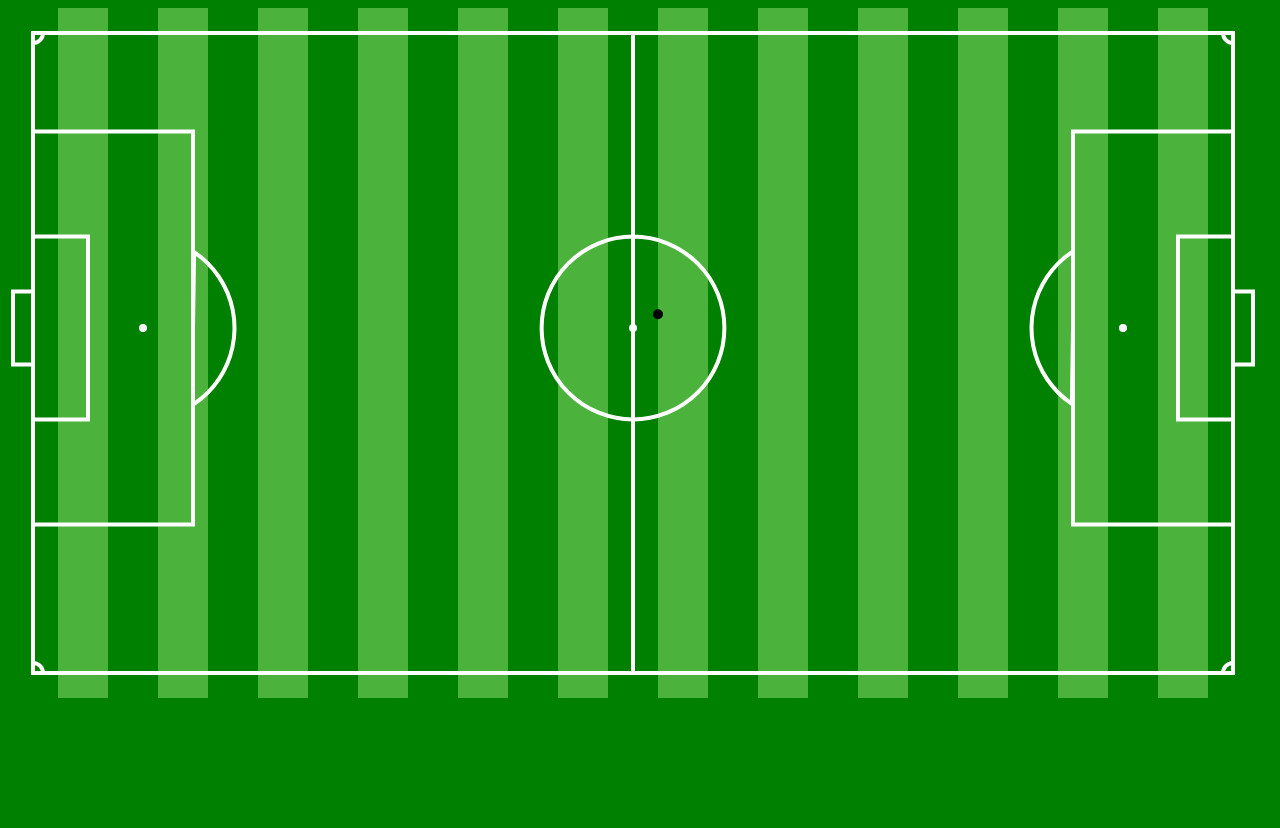
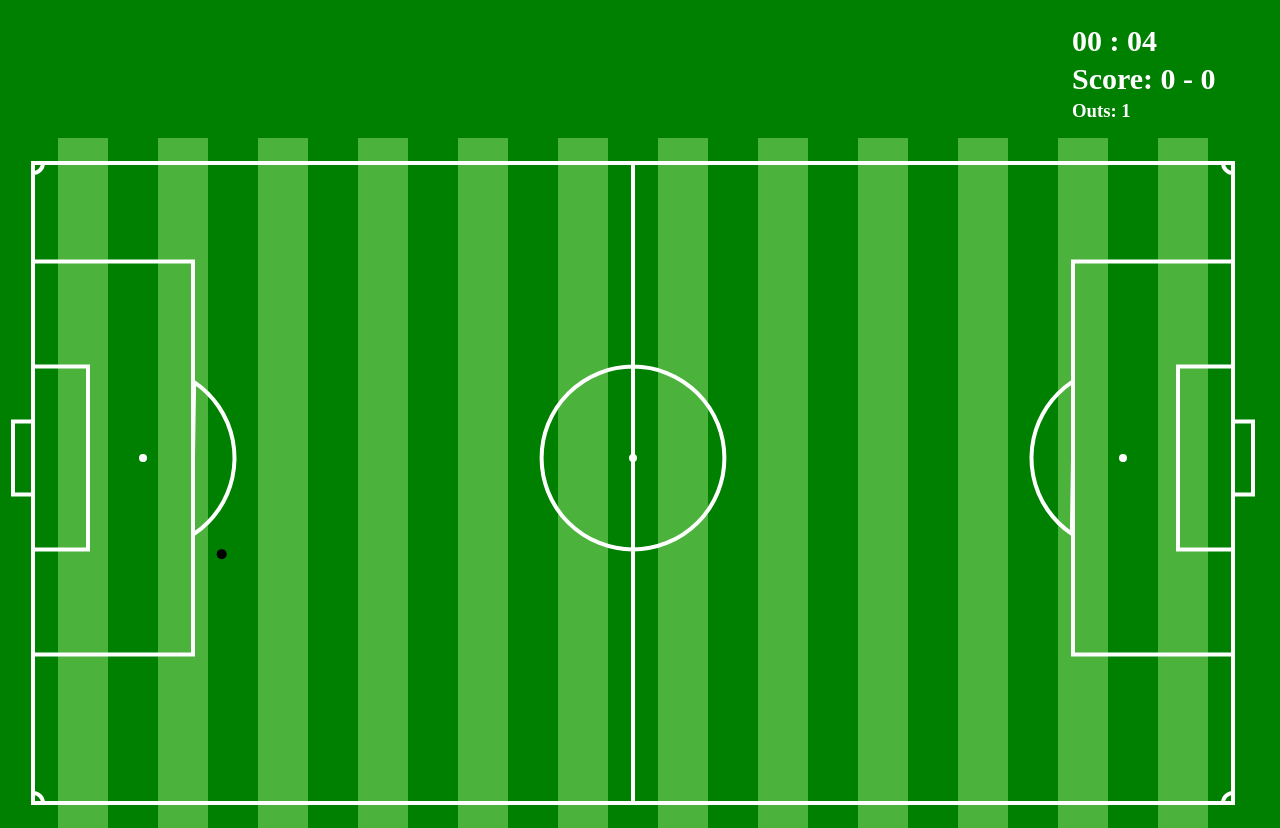
Before and after one commit to ArkadiuszParafiniuk/JS-Football-Simulator, a plain HTML site: page index.html in a window 1280 px wide. Before the commit the page ends 800 px from the top, so only its background shows below. Drawn offline with Linux system fonts and the light colour scheme.

Commit message:
timer, stats added, minor fixes

```diff
--- a/css/style.css
+++ b/css/style.css
@@ -1,3 +1,33 @@
 body{
   background-color: green;
 }
+
+#canvas{
+  float:left;
+  display: inline-block;
+}
+
+.table{
+  float:right;
+  max-width: 240px;
+}
+
+.score{
+  color:white;
+  font-size: 30px;
+  float:left;
+}
+
+.statistics{
+  color:white;
+  list-style: none;
+}
+
+.statistics>li{
+  display: inline-block;
+}
+
+.statistics>li>h1,
+.statistics>li>h3{
+  margin:0;
+}
--- a/index.html
+++ b/index.html
@@ -10,28 +10,47 @@
 
   <script src="js/Animation.js" type="text/javascript"></script>
   <script src="js/Objects.js" type="text/javascript"></script>
+  <script src="js/Draw.js" type="text/javascript"></script>
+  <script src="js/Statistics.js" type="text/javascript"></script>
 
     <title>JS Football Simulator</title>
 </head>
 <body>
+  <canvas id="canvas"></canvas>
+  <div class="table">
+  <ul class="statistics">
+    <li><h1 class="score" id="timer"></h1></li>
+    <li><h1 class="score">Score:&nbsp;</h1><h1 class="score" id="scoreB">0</h1><h1 class="score">&nbsp;-&nbsp;</h1><h1 class="score" id="scoreA">0</h1></li>
+    <li><h3 class="stat" id="outs"></h3></li>
+  <div>
+  </ul>
+
+
 
   <script>
 
-      var my_canvas = document.createElement('canvas');
+      var my_canvas = document.getElementById("canvas");
 			my_canvas.width = Pitch.width+50;
 			my_canvas.height = Pitch.height+50;
 			document.body.appendChild(my_canvas);
 			var ctx = my_canvas.getContext('2d');
 
-      var x = 2*Pitch.out+Pitch.width/2;
-			var y = 2*Pitch.out+Pitch.height/2;
+      var x = Pitch.out+Pitch.width/2;
+			var y = Pitch.height/2;
 			var h = 40;
 			var fps = AnimationSettings.fps;
+      var startTime = Date.now();
+      var distance;
 
-      var dirX = Math.random()*Ball.speed;
-      var dirY = Math.random()*Ball.speed;
+      var dirX = Ball.speed*Ball.startDirX;
+      var dirY = Ball.speed*Ball.startDirY;
 
       var lastTime = 0;
+
+      var goalA = 0; document.getElementById("scoreA").innerHTML = goalA;
+      var goalB = 0; document.getElementById("scoreB").innerHTML = goalB;
+      var outs = 0; document.getElementById("outs").innerHTML = "Outs: " + outs;
+
 			animationLoop();
 
 		</script>
--- a/js/Animation.js
+++ b/js/Animation.js
@@ -12,85 +12,16 @@ function animationLoop(time){
     x=x+dirX;
     y=y+dirY;
 
-    if(y<=Pitch.out+Ball.radius||y>=Pitch.height+Pitch.out-Ball.radius){
+    if(y<Pitch.out+Ball.radius||y>Pitch.height+Pitch.out-Ball.radius){
       dirY = -dirY;
     }
-    if(x<=Pitch.out+Ball.radius||x>=Pitch.width+Pitch.out-Ball.radius){
+    if(x<Pitch.out+Ball.radius||x>Pitch.width+Pitch.out-Ball.radius){
       dirX = -dirX;
     }
 
-    //grass
-    ctx.fillStyle = "rgba(75, 178, 60,1 )";
-    ctx.fillRect(0,0,my_canvas.width,my_canvas.height);
-    ctx.fillStyle = 'green';
-    var i = 0;
-    while(i<=my_canvas.width){
-      if(i%100==0){
-        ctx.fillRect(i,0,50,my_canvas.height);
-      }
-      i = i + 50;
-    }
-
-    //pitch lines
-    ctx.lineWidth="4";
-    ctx.strokeStyle = 'white';
-    ctx.beginPath();
-    //pitch
-    ctx.rect(Pitch.out,Pitch.out,Pitch.width,Pitch.height);
-    //goal fields
-    ctx.rect(Pitch.out,Pitch.height/2-Goal.width/2-55,55,Goal.width+2*55);
-    ctx.rect(Pitch.width-55+Pitch.out,Pitch.height/2-Goal.width/2-55,55,Goal.width+2*55);
-    //penalty fields
-    ctx.rect(Pitch.out,Pitch.height/2-Goal.width/2-160,160,Goal.width+2*160);
-    ctx.rect(Pitch.width-160+Pitch.out,Pitch.height/2-Goal.width/2-160,160,Goal.width+2*160);
-    //penalty marks
-    ctx.moveTo(110+Pitch.out,Pitch.height/2);
-    ctx.arc(110+Pitch.out,Pitch.height/2,2,Math.PI/2,3*Math.PI);
-    ctx.moveTo(Pitch.width-110+Pitch.out,Pitch.height/2);
-    ctx.arc(Pitch.width-110+Pitch.out,Pitch.height/2,2,Math.PI/2,3*Math.PI);
-    //penalty circle
-    ctx.moveTo(Pitch.out+160,Pitch.height/2);
-    ctx.arc(Pitch.out+110,Pitch.height/2,91.5,-Math.PI/2+Math.PI/5.3,Math.PI/2-Math.PI/5.3);
-    ctx.moveTo(Pitch.out+Pitch.width-160,Pitch.height/2);
-    ctx.arc(Pitch.out+Pitch.width-110,Pitch.height/2,91.5,Math.PI/2+Math.PI/5.3,-Math.PI/2-Math.PI/5.3);
-    //center point
-    ctx.moveTo(Pitch.width/2+Pitch.out,Pitch.height/2);
-    ctx.arc(Pitch.width/2+Pitch.out,Pitch.height/2,2,Math.PI/2,3*Math.PI);
-    //corner circles
-    ctx.moveTo(Pitch.width+Pitch.out,Pitch.out);
-    ctx.arc(Pitch.width+Pitch.out,Pitch.out,10,Math.PI/2,Math.PI);
-    ctx.moveTo(Pitch.width+Pitch.out,Pitch.out+Pitch.height);
-    ctx.arc(Pitch.width+Pitch.out,Pitch.out+Pitch.height,10,Math.PI,Math.PI*1.5);
-    ctx.moveTo(Pitch.out,Pitch.out+Pitch.height);
-    ctx.arc(Pitch.out,Pitch.out+Pitch.height,10,Math.PI*1.5,Math.PI*2);
-    ctx.moveTo(Pitch.out,Pitch.out);
-    ctx.arc(Pitch.out,Pitch.out,10,0,Math.PI/2);
-    //half line
-    ctx.moveTo(Pitch.out+Pitch.width/2,Pitch.out);
-    ctx.lineTo(Pitch.out+Pitch.width/2,Pitch.out+Pitch.height);
-    //half circle
-    ctx.moveTo(Pitch.out+Pitch.width/2,Pitch.height/2+91.4/2);
-    ctx.arc(Pitch.out+Pitch.width/2,Pitch.height/2,91.4,Math.PI/2,3*Math.PI);
-    //goals
-    ctx.rect(5,Pitch.height/2-Goal.width/2,20,Goal.width);
-    ctx.rect(Pitch.width+Pitch.out,Pitch.height/2-Goal.width/2,20,Goal.width);
-    ctx.stroke();
-
-    //goal lines
-    // ctx.strokeStyle = 'green';
-    // ctx.beginPath();
-    // ctx.moveTo(Pitch.out,Pitch.height/2-Goal.width/2+2);
-    // ctx.lineTo(Pitch.out,Pitch.height/2+Goal.width/2-2);
-    // ctx.moveTo(Pitch.width+Pitch.out,Pitch.height/2-Goal.width/2+2);
-    // ctx.lineTo(Pitch.width+Pitch.out,Pitch.height/2+Goal.width/2-2);
-    // ctx.stroke();
-    // ctx.closePath();
-
-    //ball
-    ctx.fillStyle = 'black';
-    ctx.beginPath();
-    ctx.arc(x,y,Ball.radius,0,2*Math.PI);
-    ctx.fill();
-    ctx.closePath();
+    drawLoop();
+    goalsCounter();
+    outsCounter();
+    timer();
   }
 }
--- /dev/null
+++ b/js/Draw.js
@@ -0,0 +1,75 @@
+function drawLoop(time){
+  //grass
+  ctx.fillStyle = "rgba(75, 178, 60,1 )";
+  ctx.fillRect(0,0,my_canvas.width,my_canvas.height);
+  ctx.fillStyle = 'green';
+  var i = 0;
+  while(i<=my_canvas.width){
+    if(i%100==0){
+      ctx.fillRect(i,0,50,my_canvas.height);
+    }
+    i = i + 50;
+  }
+
+  //pitch lines
+  ctx.lineWidth="4";
+  ctx.strokeStyle = 'white';
+  ctx.beginPath();
+  //pitch
+  ctx.rect(Pitch.out,Pitch.out,Pitch.width,Pitch.height);
+  //goal fields
+  ctx.rect(Pitch.out,Pitch.height/2-Goal.width/2-55,55,Goal.width+2*55);
+  ctx.rect(Pitch.width-55+Pitch.out,Pitch.height/2-Goal.width/2-55,55,Goal.width+2*55);
+  //penalty fields
+  ctx.rect(Pitch.out,Pitch.height/2-Goal.width/2-160,160,Goal.width+2*160);
+  ctx.rect(Pitch.width-160+Pitch.out,Pitch.height/2-Goal.width/2-160,160,Goal.width+2*160);
+  //penalty marks
+  ctx.moveTo(110+Pitch.out,Pitch.height/2);
+  ctx.arc(110+Pitch.out,Pitch.height/2,2,Math.PI/2,3*Math.PI);
+  ctx.moveTo(Pitch.width-110+Pitch.out,Pitch.height/2);
+  ctx.arc(Pitch.width-110+Pitch.out,Pitch.height/2,2,Math.PI/2,3*Math.PI);
+  //penalty circle
+  ctx.moveTo(Pitch.out+160,Pitch.height/2);
+  ctx.arc(Pitch.out+110,Pitch.height/2,91.5,-Math.PI/2+Math.PI/5.3,Math.PI/2-Math.PI/5.3);
+  ctx.moveTo(Pitch.out+Pitch.width-160,Pitch.height/2);
+  ctx.arc(Pitch.out+Pitch.width-110,Pitch.height/2,91.5,Math.PI/2+Math.PI/5.3,-Math.PI/2-Math.PI/5.3);
+  //center point
+  ctx.moveTo(Pitch.width/2+Pitch.out,Pitch.height/2);
+  ctx.arc(Pitch.width/2+Pitch.out,Pitch.height/2,2,Math.PI/2,3*Math.PI);
+  //corner circles
+  ctx.moveTo(Pitch.width+Pitch.out,Pitch.out);
+  ctx.arc(Pitch.width+Pitch.out,Pitch.out,10,Math.PI/2,Math.PI);
+  ctx.moveTo(Pitch.width+Pitch.out,Pitch.out+Pitch.height);
+  ctx.arc(Pitch.width+Pitch.out,Pitch.out+Pitch.height,10,Math.PI,Math.PI*1.5);
+  ctx.moveTo(Pitch.out,Pitch.out+Pitch.height);
+  ctx.arc(Pitch.out,Pitch.out+Pitch.height,10,Math.PI*1.5,Math.PI*2);
+  ctx.moveTo(Pitch.out,Pitch.out);
+  ctx.arc(Pitch.out,Pitch.out,10,0,Math.PI/2);
+  //half line
+  ctx.moveTo(Pitch.out+Pitch.width/2,Pitch.out);
+  ctx.lineTo(Pitch.out+Pitch.width/2,Pitch.out+Pitch.height);
+  //half circle
+  ctx.moveTo(Pitch.out+Pitch.width/2,Pitch.height/2+91.4/2);
+  ctx.arc(Pitch.out+Pitch.width/2,Pitch.height/2,91.4,Math.PI/2,3*Math.PI);
+  //goals
+  ctx.rect(5,Pitch.height/2-Goal.width/2,20,Goal.width);
+  ctx.rect(Pitch.width+Pitch.out,Pitch.height/2-Goal.width/2,20,Goal.width);
+  ctx.stroke();
+
+  //goal lines
+  // ctx.strokeStyle = 'green';
+  // ctx.beginPath();
+  // ctx.moveTo(Pitch.out,Pitch.height/2-Goal.width/2+2);
+  // ctx.lineTo(Pitch.out,Pitch.height/2+Goal.width/2-2);
+  // ctx.moveTo(Pitch.width+Pitch.out,Pitch.height/2-Goal.width/2+2);
+  // ctx.lineTo(Pitch.width+Pitch.out,Pitch.height/2+Goal.width/2-2);
+  // ctx.stroke();
+  // ctx.closePath();
+
+  //ball
+  ctx.fillStyle = 'black';
+  ctx.beginPath();
+  ctx.arc(x,y,Ball.radius,0,2*Math.PI);
+  ctx.fill();
+  ctx.closePath();
+}
--- a/js/Objects.js
+++ b/js/Objects.js
@@ -6,7 +6,10 @@ var Pitch = {
 
 var Ball = {
   radius: 5,
-  speed: 10
+  speed: 15,
+  startDirX: Math.random()*2-1,
+  startDirY: Math.random()*2-1,
+  dirMod: Math.random()/2-0.5/2
 };
 
 var Goal = {
--- /dev/null
+++ b/js/Statistics.js
@@ -0,0 +1,43 @@
+function goalsCounter(){
+  if(x<=Pitch.out+Ball.radius&&y>=Pitch.height/2-Goal.width/2+1&&y<=Pitch.height/2+Goal.width/2-1){
+    goalA++; outs--;
+    document.getElementById("scoreA").innerHTML = goalA;
+    x = Pitch.out+Pitch.width/2;
+    y = Pitch.height/2;
+    dirX = Ball.speed* Math.random()*2-1;
+    dirY = Ball.speed* Math.random()*2-1;
+  }
+  if(x>=Pitch.width+Pitch.out-Ball.radius&&y>=Pitch.height/2-Goal.width/2+1&&y<=Pitch.height/2+Goal.width/2-1){
+    goalB++; outs--;
+    document.getElementById("scoreB").innerHTML = goalB;
+    x = Pitch.out+Pitch.width/2;
+    y = Pitch.height/2;
+    dirX = Ball.speed* Math.random()*2-1;
+    dirY = Ball.speed* Math.random()*2-1;
+  }
+}
+
+function outsCounter(){
+  if(y<=Pitch.out+Ball.radius||y>=Pitch.height+Pitch.out-Ball.radius||x<=Pitch.out+Ball.radius||x>=Pitch.width+Pitch.out-Ball.radius){
+    outs++;
+    document.getElementById("outs").innerHTML = "Outs: " + outs;
+    dirX = dirX+Ball.dirMod;
+    dirY = dirY+Ball.dirMod;
+  }
+}
+
+function timer(){
+  var now = Date.now();
+  distance = now - startTime;
+  var minutes = Math.floor((distance % (1000 * 60 * 60)) / (1000 * 60));
+  var seconds = Math.floor((distance % (1000 * 60)) / 1000);
+  if(seconds<10){
+    seconds = "0"+seconds;
+  }
+  if(minutes<10){
+    minutes = "0"+minutes;
+  }
+  document.getElementById("timer").innerHTML = minutes + " : " + seconds;
+
+
+}
```
